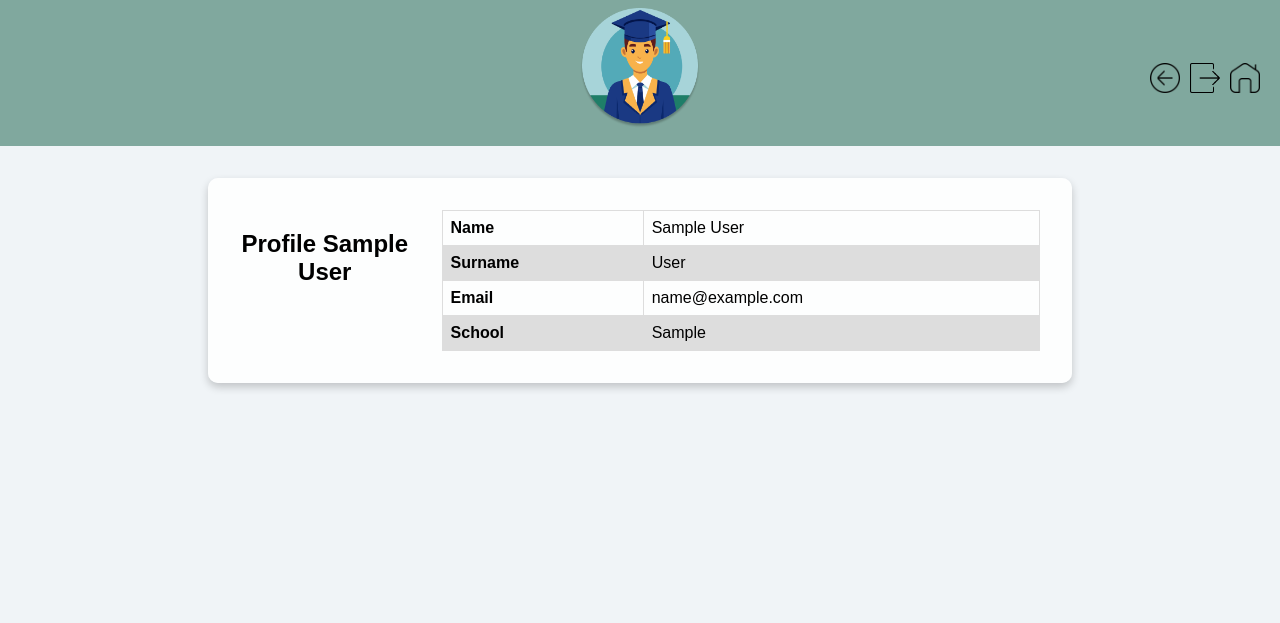
After one commit to SvenjaCSch/preppy_enlarged, a Flask app: page /student_profile in a window 1280 px wide. The commit adds this page. Shown: the top 623 px of the page. Run offline with Flask 3, Linux system fonts and the light colour scheme; a user stored in the database is signed in; tables that the repository leaves empty hold one stand-in row (values such as "Sample post").

Commit message:
initiate profile teacher and student

```diff
--- a/board/auth.py
+++ b/board/auth.py
@@ -58,6 +58,8 @@ def signup():
 def signup_post():
     email = request.form.get('email')
     name = request.form.get('name')
+    surname = request.form.get('surname')
+    school = request.form.get('school')
     password = request.form.get('password')
     role = request.form.get('role')
 
@@ -67,7 +69,7 @@ def signup_post():
         flash('Email address already exists')
         return redirect(url_for('auth.signup'))
 
-    new_user = User(email=email, name=name, password=generate_password_hash(password, method='pbkdf2:sha256'), role=role)
+    new_user = User(email=email, name=name, surname=surname, school=school, password=generate_password_hash(password, method='pbkdf2:sha256'), role=role)
     db.session.add(new_user)
     db.session.commit()
 
--- a/board/models.py
+++ b/board/models.py
@@ -6,9 +6,12 @@ class User(db.Model, UserMixin):
     email = db.Column(db.String(100), unique=True)
     password = db.Column(db.String(100))
     name = db.Column(db.String(1000))
-    role = db.Column(db.String(50))  # Ensure this matches your role input
+    surname = db.Column(db.String(1000))
+    school = db.Column(db.String(100))
+    role = db.Column(db.String(50))
 
 class Flashcard(db.Model, UserMixin):
     id = db.Column(db.Integer, primary_key=True)
     term = db.Column(db.String(100))
     definition = db.Column(db.String(1000))
+    course = db.Column(db.String(100))
--- a/board/schema.sql
+++ b/board/schema.sql
@@ -10,5 +10,8 @@ CREATE TABLE user (
     email VARCHAR(100) UNIQUE NOT NULL,
     password VARCHAR(100) NOT NULL,
     name VARCHAR(1000),
-    role VARCHAR(20) NOT NULL DEFAULT 'student'
+    surname VARCHAR(1000),
+    school VARCHAR(1000),
+    role VARCHAR(20) NOT NULL DEFAULT 'student',
+    course VARCHAR(20)
 );
--- a/board/static/css/styles.css
+++ b/board/static/css/styles.css
@@ -225,6 +225,22 @@ a:visited {
   background-color: #d2ede6;
 }
 
+.myBtnprofile {
+  position: absolute;
+  right: 140px;
+  top: 10%;
+  transform: translateY(-50%);
+}
+
+.myBtnprofile a img.icon {
+  cursor: pointer;
+}
+
+.myBtnprofile a img.icon:hover {
+  background-color: #d2ede6;
+}
+
+
 /*Login and Signin*/
 
 article,
@@ -361,6 +377,11 @@ h3.title {
 .input.is-large {
     font-size: 1.25rem;
     width: 100%
+}
+
+.input.is-short {
+  font-size: 1.25rem;
+  width: 50%
 }
 
 .checkbox {
@@ -695,3 +716,19 @@ h3.title {
 .buttons {
   margin-top: 20px;
 }
+
+table {
+  font-family: arial, sans-serif;
+  border-collapse: collapse;
+  width: 100%;
+}
+
+td, th {
+  border: 1px solid #dddddd;
+  text-align: left;
+  padding: 8px;
+}
+
+tr:nth-child(even) {
+  background-color: #dddddd;
+}
--- a/board/student.py
+++ b/board/student.py
@@ -201,3 +201,12 @@ def get_response(question):
         # Handle other OpenAI API errors
         print(f"OpenAI API error: {e}")
         return f"OpenAI API error: {e}"
+
+#####################################################
+# Profile
+#####################################################
+
+@bp.route('/student_profile')
+@login_required
+def profile():
+    return render_template('student/profile.html', name=current_user.name, email=current_user.email, school=current_user.school, surname=current_user.surname)
--- a/board/templates/base.html
+++ b/board/templates/base.html
@@ -11,6 +11,20 @@
 <body>
     <header>
         <div class="header-content">
+          {% if current_user.role == "student" %}
+          <div class="myBtnprofile">
+              <a href="{{ url_for('student.profile')}}">
+                  <img src="{{ url_for('static', filename='images/user.png') }}" alt="student" class="icon">
+              </a>
+          </div>
+          {% endif %}
+          {% if current_user.role == "teacher" %}
+          <div class="myBtnprofile">
+              <a href="{{ url_for('teacher.profile')}}">
+                  <img src="{{ url_for('static', filename='images/user.png') }}" alt="teacher" class="icon">
+              </a>
+          </div>
+          {% endif %}
           {% if not current_user.is_authenticated %}
           <a href="{{ url_for('pages.home') }}">
             <img src="{{ url_for('static', filename='images/logo.png') }}"alt="Graduation Cap Icon" class="graduation-icon">
--- /dev/null
+++ b/board/templates/student/profile.html
@@ -0,0 +1,28 @@
+{% extends "base.html" %}
+
+{% block content %}
+<div class="main-content">
+    <h1>Profile {{name}}</h1>
+    <table class="table">
+        <tbody>
+        <tr>
+        <th scope="row">Name</th>
+        <td>{{name}}</td>
+        </tr>
+        <tr>
+        <th scope="row">Surname</th>
+        <td>{{surname}}</td>
+        </tr>
+        <tr>
+        <th scope="row">Email</th>
+        <td>{{email}}</td>
+        </tr>
+        <tr>
+        <th scope="row">School</th>
+        <td>{{school}}</td>
+        </tr>
+        </tbody>
+    </table>
+</div>
+
+{% endblock %}
```
Also changed, not shown: board/teacher.py (+5 -2 lines), board/templates/auth/signup.html (+12 -0 lines), board/templates/teacher/profile.html (added, +28 -0 lines), board/static/images/user.png (added).
